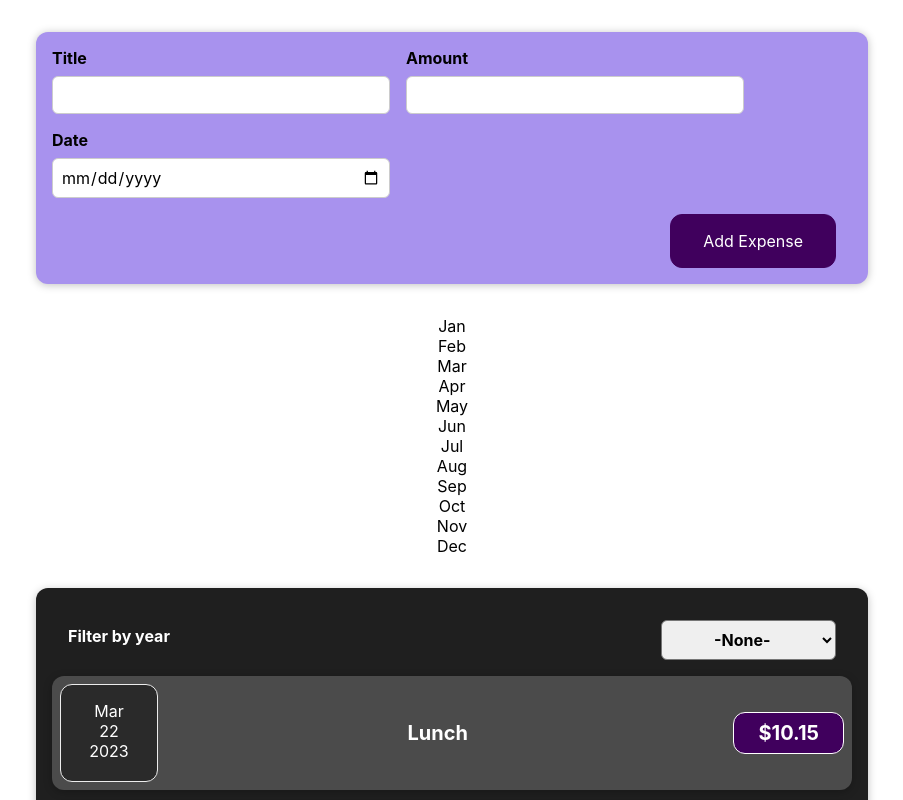
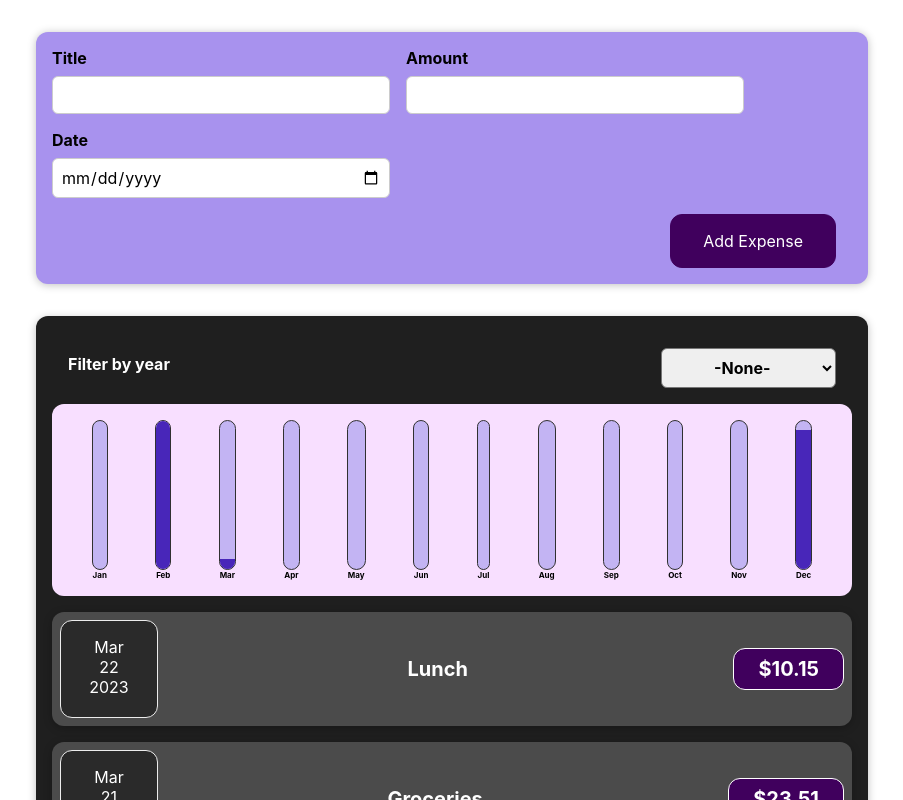
Before and after one commit to Thewa55/Expense-Report, a React (Create React App) app: page / in a window 1280 px wide. Shown: the top 800 px of the page, without its empty margins (188-1091 px from the left). Built offline with nearby package versions, Linux system fonts and the light colour scheme.

Commit message:
Added styling

```diff
--- a/src/App.js
+++ b/src/App.js
@@ -61,9 +61,9 @@ function App() {
   return (
     <div className="App">
       <NewExpense submit={expenseSubmitted} />
-      <ExpenseChart expenses={filteredData} yearSelected={yearSelected}/>
       <Card className="expenses">
         <ExpenseFilter years={filterYears} selectedYear={(e) => userSelectedYear(e) }/>
+        <ExpenseChart expenses={filteredData} yearSelected={yearSelected}/>
         {expenseContent}
       </Card>
     </div>
--- a/src/components/Chart/Chart.component.jsx
+++ b/src/components/Chart/Chart.component.jsx
@@ -4,10 +4,9 @@ import './Chart.css';
 
 const Chart = props => {
 
-    console.log(props.dataPoints)
     return (
         <div className="chart">
-            { props.dataPoints.map(dataPoint => <ChartBar value={dataPoint.value} label={dataPoint.label} key={dataPoint.label} maxValue={null} /> )}
+            { props.dataPoints.map(dataPoint => <ChartBar value={dataPoint.value} label={dataPoint.label} key={dataPoint.label} maxValue={props.maxValue} /> )}
         </div>
     )
 }
--- a/src/components/Chart/Chart.css
+++ b/src/components/Chart/Chart.css
@@ -0,0 +1,9 @@
+.chart {
+    padding: 1rem;
+    border-radius: 12px;
+    background-color: #f8dfff;
+    text-align: center;
+    display: flex;
+    justify-content: space-around;
+    height: 10rem;
+}
--- a/src/components/ChartBar/ChartBar.component.jsx
+++ b/src/components/ChartBar/ChartBar.component.jsx
@@ -2,10 +2,9 @@ import React from "react";
 import './ChartBar.css';
 
 const ChartBar = props => {
-
     let barFillHeight = '0%';
 
-    if(props.max > 0){
+    if(props.maxValue > 0){
         barFillHeight = Math.round((props.value/props.maxValue) * 100) + '%';
     }
 
--- a/src/components/ChartBar/ChartBar.css
+++ b/src/components/ChartBar/ChartBar.css
@@ -0,0 +1,30 @@
+.chart-bar {
+    height: 100%;
+    display: flex;
+    flex-direction: column;
+    align-items: center;
+}
+
+.chart-bar__inner {
+    height: 100%;
+    width: 100%;
+    border: 1px solid #313131;
+    border-radius: 12px;
+    background-color: #c3b4f3;
+    overflow: hidden;
+    display: flex;
+    flex-direction: column;
+    justify-content: flex-end;
+}
+
+.chart-bar__fill {
+    background-color: #4826b9;
+    width: 100%;
+    transition: all 0.3s ease-out;
+}
+
+.chart-bar__label {
+    font-weight: bold;
+    font-size: 0.5rem;
+    text-align: center;
+}
--- a/src/components/ExpenseChart/ExpenseChart.js
+++ b/src/components/ExpenseChart/ExpenseChart.js
@@ -17,21 +17,21 @@ const ExpenseChart = props => {
     { label: 'Nov', value: 0 },
     { label: 'Dec', value: 0 } ]
 
+    let maxValue = 0;
 
     props.expenses.forEach( expense => {
         const expenseMonth = expense.date.toLocaleString('en-US', {month: 'short'});
         const index = chartDataPoints.findIndex(data => {return data.label === expenseMonth});
+        chartDataPoints[index].value += expense.amount;
         // console.log(expenseMonth);
-        // console.log(index);
-        chartDataPoints[index].value += expense.amount;
-        console.log(expenseMonth);
-        console.log(chartDataPoints[index].value);
+        // console.log(chartDataPoints[index].value);
+        maxValue = maxValue < chartDataPoints[index].value ? chartDataPoints[index].value : maxValue;
     })
 
 
     return(
         <div>
-            <Chart dataPoints={chartDataPoints}/>
+            <Chart dataPoints={chartDataPoints} maxValue={maxValue}/>
         </div>
 
     )
```
